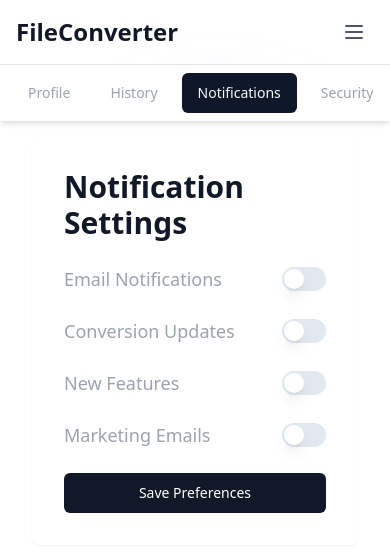
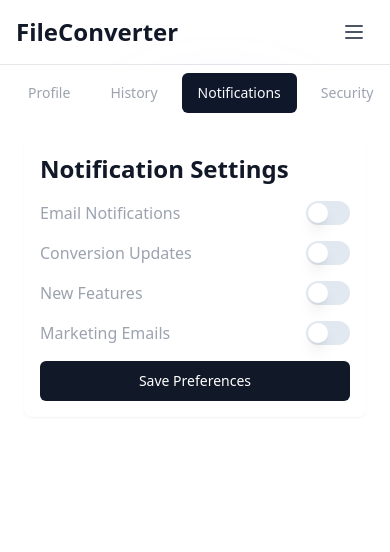
Before and after one commit to mddanish867/soora-conversion, a React (Vite) app: page /dashboard/notifications in a window 390 px wide. Shown: the top 552 px of the page. Built offline with nearby package versions, Linux system fonts and the light colour scheme.

Commit message:
remodified the dashboard and notiocation

```diff
--- a/src/pages/userSetings/Dashboard .tsx
+++ b/src/pages/userSetings/Dashboard .tsx
@@ -83,7 +83,7 @@ const TabNavigation = () => {
   const location = useLocation();
 
   return (
-    <div className="w-full bg-white shadow-md">
+    <div className="w-full bg-white">
       <ScrollArea className="w-full whitespace-nowrap">
         <div className="flex p-2">
           {menuItems.map((item) => (
--- a/src/pages/userSetings/NotificationSettingsPage .tsx
+++ b/src/pages/userSetings/NotificationSettingsPage .tsx
@@ -5,29 +5,29 @@ import { Label } from '@/components/ui/label'
 
 const NotificationSettingsPage = () => {
   return (
-    <div className="w-full px-4 ">
+    <div className="w-full px-2 sm:px-4 md:px-6 lg:px-8">
       <motion.div
-        className="bg-white p-8 rounded-lg shadow-sm w-full"
+        className="bg-white p-4 sm:p-6 md:p-8 rounded-lg shadow-sm w-full max-w-3xl mx-auto"
         initial={{ opacity: 0, y: -50 }}
         animate={{ opacity: 1, y: 0 }}
         transition={{ duration: 0.5 }}
       >
-        <h2 className="text-3xl font-bold mb-6 text-gray-900">Notification Settings</h2>
-        <div className="space-y-6">
+        <h2 className="text-2xl sm:text-3xl font-bold mb-4 sm:mb-6 text-gray-900">Notification Settings</h2>
+        <div className="space-y-4 sm:space-y-6">
           <div className="flex items-center justify-between">
-            <Label htmlFor="email-notifications" className="text-lg">Email Notifications</Label>
+            <Label htmlFor="email-notifications" className="text-base sm:text-lg">Email Notifications</Label>
             <Switch id="email-notifications" />
           </div>
           <div className="flex items-center justify-between">
-            <Label htmlFor="conversion-updates" className="text-lg">Conversion Updates</Label>
+            <Label htmlFor="conversion-updates" className="text-base sm:text-lg">Conversion Updates</Label>
             <Switch id="conversion-updates" />
           </div>
           <div className="flex items-center justify-between">
-            <Label htmlFor="new-features" className="text-lg">New Features</Label>
+            <Label htmlFor="new-features" className="text-base sm:text-lg">New Features</Label>
             <Switch id="new-features" />
           </div>
           <div className="flex items-center justify-between">
-            <Label htmlFor="marketing-emails" className="text-lg">Marketing Emails</Label>
+            <Label htmlFor="marketing-emails" className="text-base sm:text-lg">Marketing Emails</Label>
             <Switch id="marketing-emails" />
           </div>
           <Button type="submit" className="w-full bg-gray-900 text-white hover:bg-gray-800">
```
